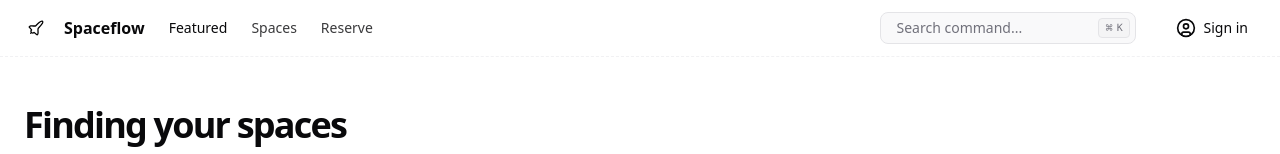
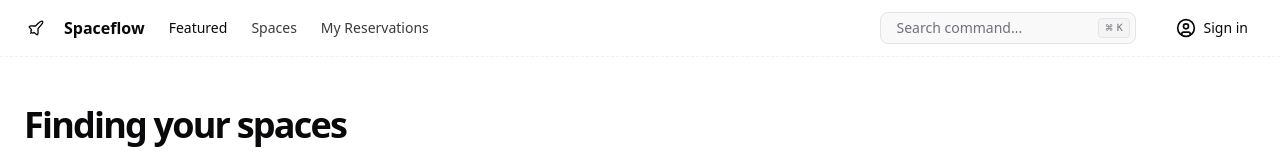
Before and after one commit to 2110503-2564/se-project-1_the-backup-team, a Next.js app: page /spaces/1 in a window 1280 px wide. Shown: the top 154 px of the page. Built offline with nearby package versions, Linux system fonts and the light colour scheme.

Commit message:
☁️ Update navigation menu

```diff
--- a/src/components/main-nav.tsx
+++ b/src/components/main-nav.tsx
@@ -30,13 +30,15 @@ const MainNav = () => {
           Spaces
         </Link>
         <Link
-          href='/reserve'
+          href='/reservations'
           className={cn(
             'transition-colors hover:text-foreground/80',
-            pathname === '/reserve' ? 'text-foreground' : 'text-foreground/80',
+            pathname === '/reservations'
+              ? 'text-foreground'
+              : 'text-foreground/80',
           )}
         >
-          Reserve
+          My Reservations
         </Link>
       </nav>
     </div>
--- a/src/config/commands.ts
+++ b/src/config/commands.ts
@@ -8,15 +8,15 @@ export const commandConfig: CommandsConfig = {
     },
     {
       title: 'Explore',
-      href: '/',
+      href: '/#featured',
     },
     {
       title: 'Spaces',
       href: '/spaces',
     },
     {
-      title: 'Booking',
-      href: '/booking',
+      title: 'Reservations',
+      href: '/reservations',
     },
     {
       title: 'Account',
```
